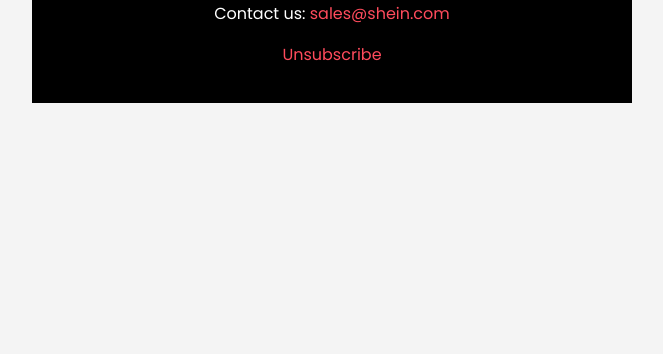
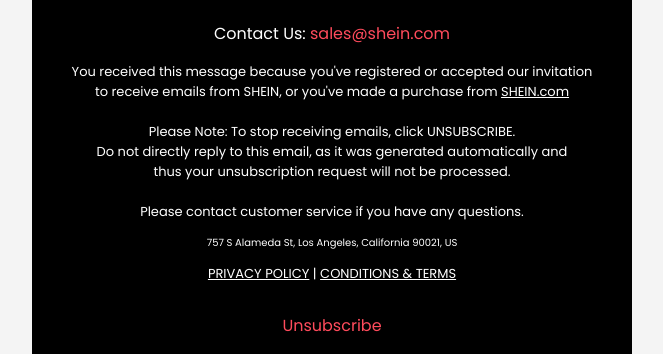
Before and after one commit to VGMichel/shop-html-email, a plain HTML site: page index.html in a window 1280 px wide. Shown: the part 1270-1624 px from the top of the page, without its empty margins (308-971 px from the left). Before the commit the page ends 1373 px from the top, so only its background shows below. Drawn offline with Linux system fonts and the light colour scheme.

Commit message:
Fix centering in footer; Add disclaimer in footer

```diff
--- a/index.html
+++ b/index.html
@@ -80,20 +80,32 @@
             </tr>
             <!-- Footer -->
             <tr>
-                <td style="background-color: #000; color: #ffffff; text-align: center; padding: 20px;">
-                    <table align="center" cellpadding="0" cellspacing="0" style="margin: 10px 0;">
-                        <tbody>
-                            <tr>
-                                <td>
-                                    <a href="https://facebook.com/shein"><i class="fa-brands fa-facebook-f" style="color:white; width: 30px; margin: 0 5px;" alt="Facebook" title="Facebook"></i></a>
-                                    <a href="https://twitter.com/shein"><i class="fa-brands fa-x-twitter" style="color:white; width: 30px; margin: 0 5px;" alt="Twitter" title="Twitter"></i></a>
-                                    <a href="https://instagram.com/shein"><i class="fa-brands fa-instagram" style="color:white; width: 30px; margin: 0 5px;" alt="Instagram" title="Instagram"></i></a>
-                                </td>
-                            </tr>
-                        </tbody>
-                    </table>
-                    <p style="font-weight: 400;">Contact us: <a href="mailto:sales@shein.com" style="color: #ff4b5c; text-decoration: none;">sales@shein.com</a></p>
-                    <p style="font-weight: 400;"><a href="https://example.com/unsubscribe" style="color: #ff4b5c; text-decoration: none;">Unsubscribe</a></p>
+                <td style="background-color: #000; color: #ffffff; text-align: center; padding: 15px;">
+                    <div class="social" style="margin: 10px 0;">
+                        <a href="https://facebook.com/shein"><i class="fa-brands fa-facebook-f" style="color:white; width: 30px; margin: 0 5px;" alt="Facebook" title="Facebook"></i></a>
+                        <a href="https://twitter.com/shein"><i class="fa-brands fa-x-twitter" style="color:white; width: 30px; margin: 0 5px;" alt="Twitter" title="Twitter"></i></a>
+                        <a href="https://instagram.com/shein"><i class="fa-brands fa-instagram" style="color:white; width: 30px; margin: 0 5px;" alt="Instagram" title="Instagram"></i></a>
+                    </div>
+                </td>
+            </tr>
+            <tr>
+                <td style="background-color: #000; color: #ffffff; text-align: center; text-decoration: none;">
+                    <p>Contact Us: <a href="mailto:sales@shein.com" style="color: #ff4b5c; text-decoration: none;">sales@shein.com</a></p>
+                    <p style="font-size: small;">You received this message because you've registered or accepted our invitation<br>
+                                                to receive emails from SHEIN, or you've made a purchase from <a href="#" style="color: white;">SHEIN.com</a><br><br>
+
+                                                Please Note: To stop receiving emails, click UNSUBSCRIBE.<br>
+                                                Do not directly reply to this email, as it was generated automatically and<br>
+                                                thus your unsubscription request will not be processed.<br><br>
+
+                                                Please contact customer service if you have any questions.</p>
+                    <p style="font-size: x-small;">757 S Alameda St, Los Angeles, California 90021, US</p>
+                <p style="font-size: small;"><a href="#" style="color: white;">PRIVACY POLICY</a> | <a href="#" style="color: white;">CONDITIONS & TERMS</a></p>
+                </td>
+            </tr>
+            <tr>
+                <td style="background-color: #000; color: #ffffff; text-align: center;">
+                    <p><a href="https://example.com/unsubscribe" style="color: #ff4b5c; text-decoration: none;">Unsubscribe</a></p>
                 </td>
             </tr>
         </tbody>
```
